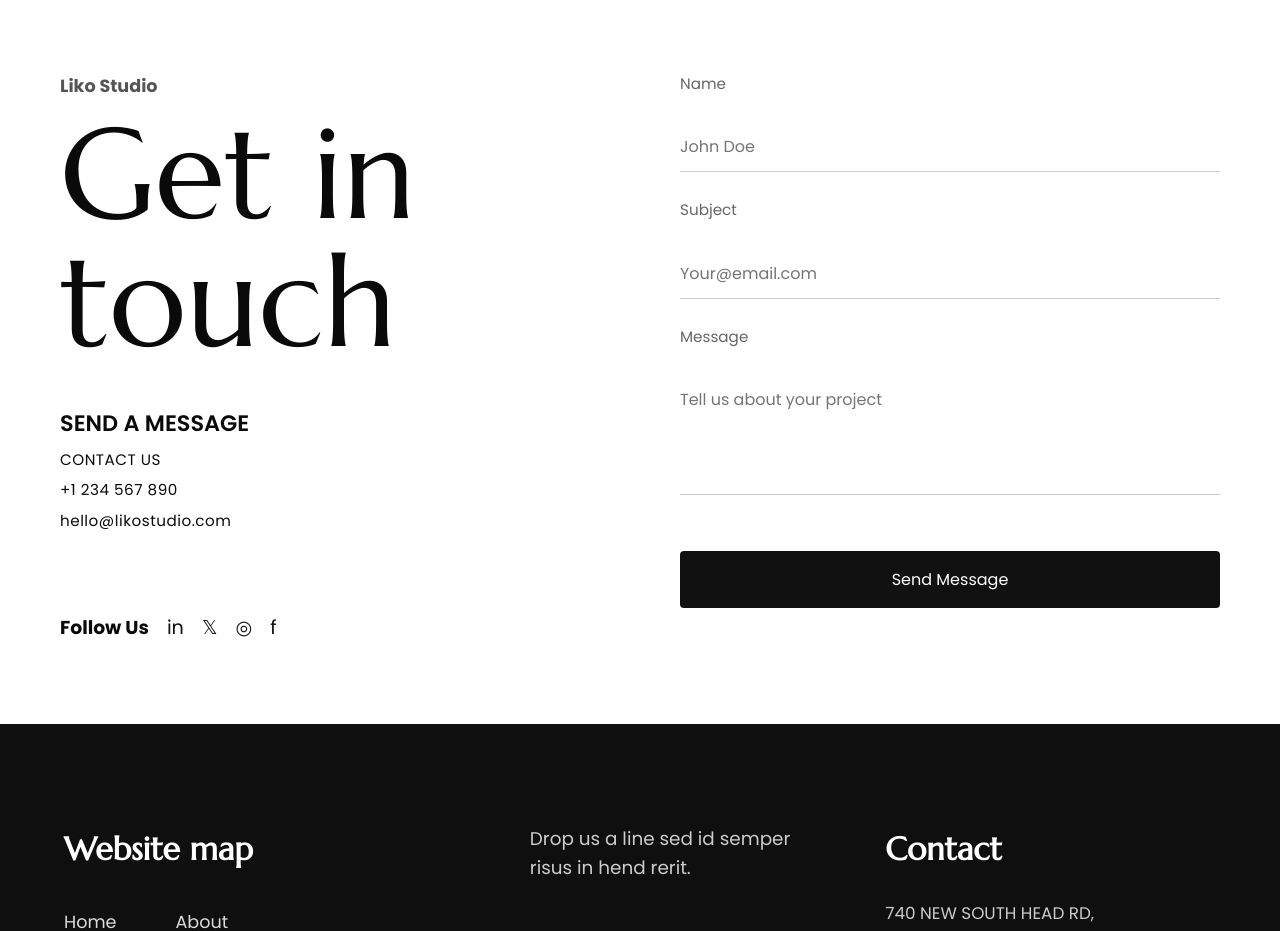
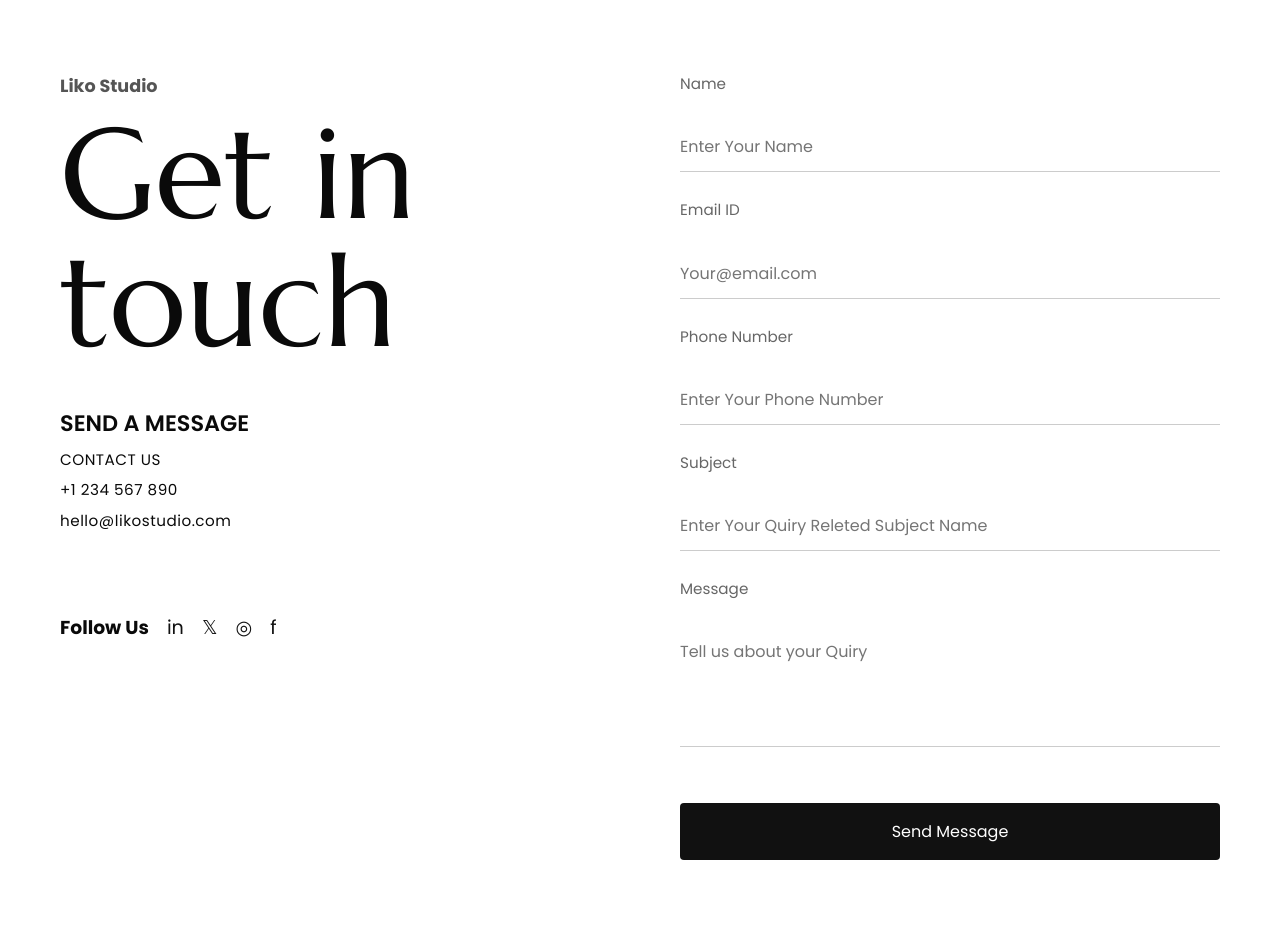
Before and after one commit to Captain0731/CultureOS., a Next.js app: page / in a window 1280 px wide. Shown: the part 6560-7491 px from the top of the page. Built offline with nearby package versions, Linux system fonts and the light colour scheme.

Commit message:
ALL DONE

```diff
--- a/src/app/sections/Contact/Contact.tsx
+++ b/src/app/sections/Contact/Contact.tsx
@@ -34,13 +34,19 @@ export default function ContactPage() {
                 {/* RIGHT SIDE FORM */}
                 <div className="contact-form">
                     <label>Name</label>
-                    <input type="text" placeholder="John Doe" />
+                    <input type="text" placeholder="Enter Your Name" />
+
+                    <label>Email ID</label>
+                    <input type="email" placeholder="Your@email.com" />
+
+                    <label>Phone Number</label>
+                    <input type="tel" placeholder="Enter Your Phone Number" />
 
                     <label>Subject</label>
-                    <input type="email" placeholder="Your@email.com" />
+                    <input type="text" placeholder="Enter Your Quiry Releted Subject Name"/>
 
                     <label>Message</label>
-                    <textarea placeholder="Tell us about your project"></textarea>
+                    <textarea placeholder="Tell us about your Quiry"></textarea>
 
                     <button className="contact-btn">Send Message</button>
                 </div>
```
